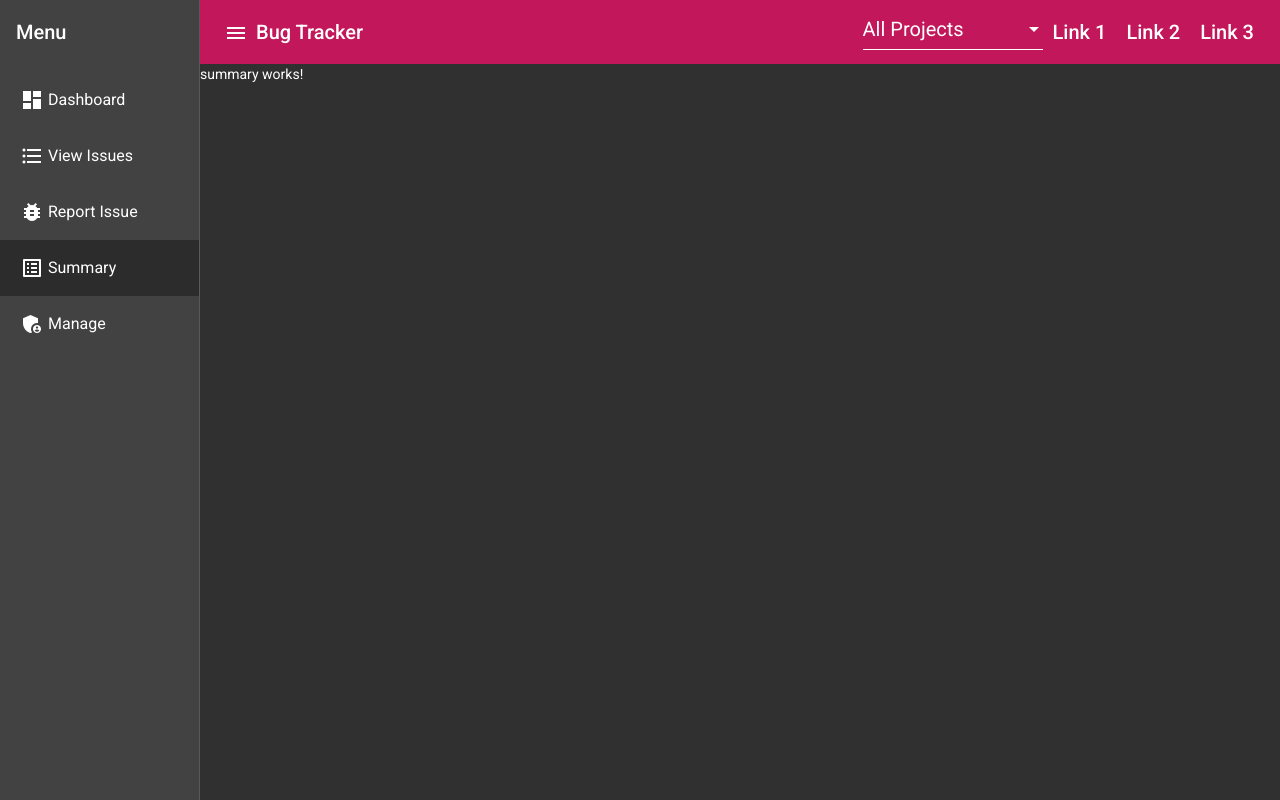
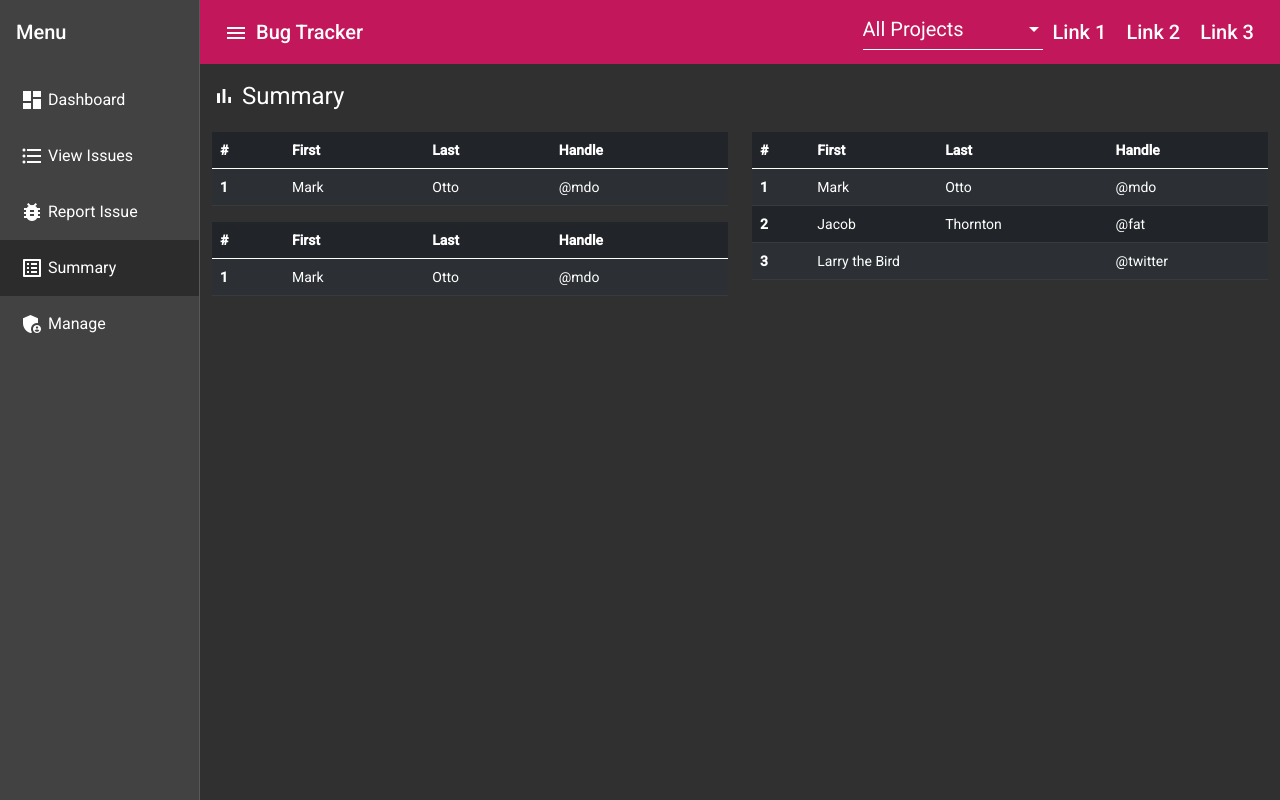
Before and after one commit to VirrenKJ/bt-ng, an Angular app: page /summary in a window 1280 px wide. Built offline with nearby package versions, Linux system fonts and the light colour scheme.

Commit message:
Summary template

```diff
--- a/src/app/home/home.component.html
+++ b/src/app/home/home.component.html
@@ -1,4 +1,4 @@
-<nav class="navbar navbar-expand-lg navbar-dark bg-dark my-3 mx-3" style="border-left: solid">
+<nav class="navbar navbar-expand-lg navbar-dark bg-dark mt-3 mx-3" style="border-left: solid">
   <div class="container-fluid">
     <a class="navbar-brand" href="#">Navbar</a>
     <button
--- a/src/app/summary/summary.component.css
+++ b/src/app/summary/summary.component.css
@@ -0,0 +1,3 @@
+.fullWidthBox {
+  max-width: inherit;
+}
--- a/src/app/summary/summary.component.html
+++ b/src/app/summary/summary.component.html
@@ -1 +1,79 @@
-<p>summary works!</p>
+<div class="container fullWidthBox py-3">
+  <h1>
+    <span class="align-middle">
+      <mat-icon mat-list-icon>bar_chart</mat-icon>
+    </span>
+    <span class="align-text-bottom"> Summary </span>
+  </h1>
+  <div class="row">
+    <div class="col">
+      <table class="table table-dark table-striped">
+        <thead>
+          <tr>
+            <th scope="col">#</th>
+            <th scope="col">First</th>
+            <th scope="col">Last</th>
+            <th scope="col">Handle</th>
+          </tr>
+        </thead>
+        <tbody>
+          <tr>
+            <th scope="row">1</th>
+            <td>Mark</td>
+            <td>Otto</td>
+            <td>@mdo</td>
+          </tr>
+        </tbody>
+      </table>
+      <table class="table table-dark table-striped">
+        <thead>
+          <tr>
+            <th scope="col">#</th>
+            <th scope="col">First</th>
+            <th scope="col">Last</th>
+            <th scope="col">Handle</th>
+          </tr>
+        </thead>
+        <tbody>
+          <tr>
+            <th scope="row">1</th>
+            <td>Mark</td>
+            <td>Otto</td>
+            <td>@mdo</td>
+          </tr>
+        </tbody>
+      </table>
+    </div>
+    <div class="col">
+      <table class="table table-dark table-striped">
+        <thead>
+          <tr>
+            <th scope="col">#</th>
+            <th scope="col">First</th>
+            <th scope="col">Last</th>
+            <th scope="col">Handle</th>
+          </tr>
+        </thead>
+        <tbody>
+          <tr>
+            <th scope="row">1</th>
+            <td>Mark</td>
+            <td>Otto</td>
+            <td>@mdo</td>
+          </tr>
+          <tr>
+            <th scope="row">2</th>
+            <td>Jacob</td>
+            <td>Thornton</td>
+            <td>@fat</td>
+          </tr>
+          <tr>
+            <th scope="row">3</th>
+            <td colspan="2">Larry the Bird</td>
+            <td>@twitter</td>
+          </tr>
+        </tbody>
+      </table>
+    </div>
+  </div>
+</div>
```
